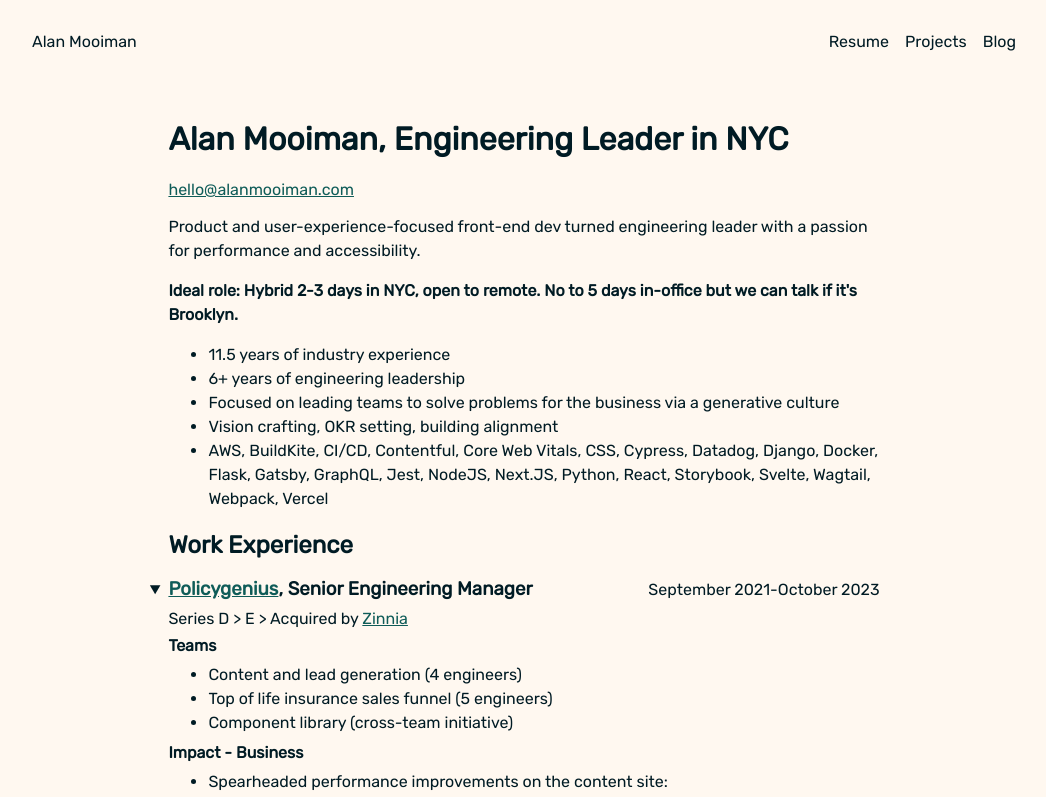
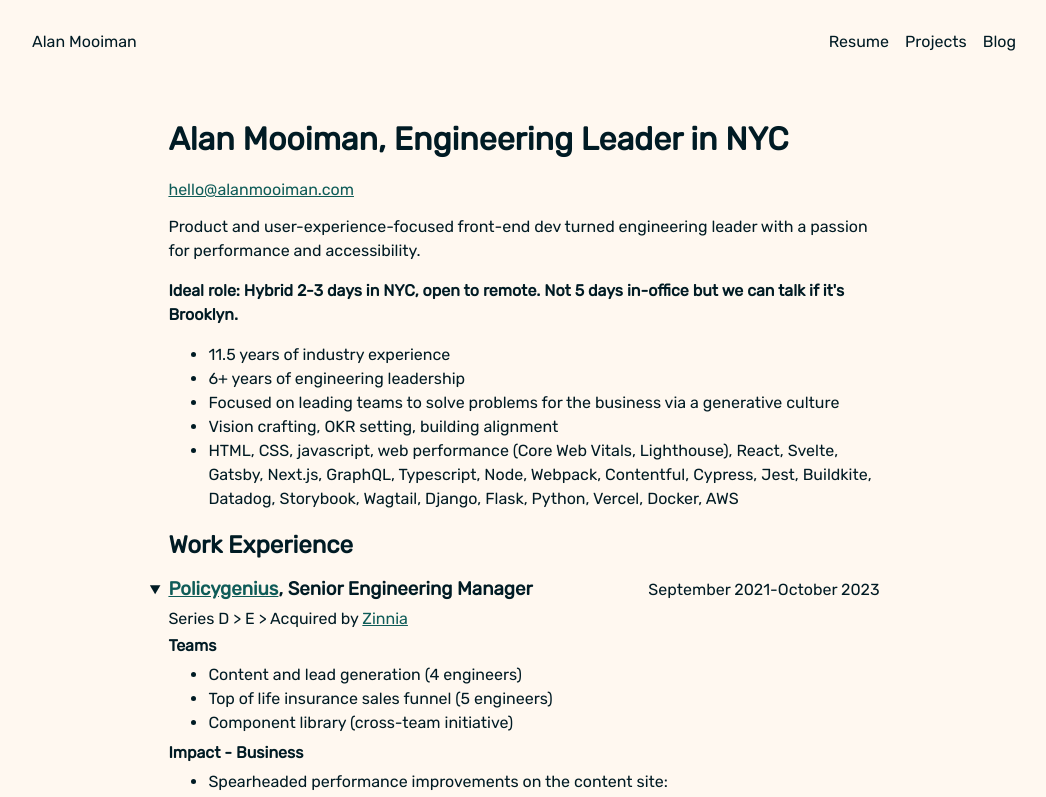
Before and after one commit to alanmoo/alanmoo-svelte, a SvelteKit app: page /resume/update in a window 1280 px wide. Shown: the top 797 px of the page, without its empty margins (116-1162 px from the left). Built offline with nearby package versions, Linux system fonts and the light colour scheme.

Commit message:
Organize skills

```diff
--- a/src/routes/resume/update/+page.svelte
+++ b/src/routes/resume/update/+page.svelte
@@ -39,8 +39,8 @@
 		</p>
 		<p>
 			<strong>
-				Ideal role: Hybrid 2-3 days in NYC, open to remote. No to 5 days in-office but we can talk
-				if it's Brooklyn.
+				Ideal role: Hybrid 2-3 days in NYC, open to remote. Not 5 days in-office but we can talk if
+				it's Brooklyn.
 			</strong>
 		</p>
 	</header>
@@ -56,10 +56,9 @@
 				</li>
 				<li>Vision crafting, OKR setting, building alignment</li>
 				<li>
-					<!-- ToDo: Change this to be strongest to weakest -->
-					AWS, BuildKite, CI/CD, Contentful, Core Web Vitals, CSS, Cypress, Datadog, Django, Docker,
-					Flask, Gatsby, GraphQL, Jest, NodeJS, Next.JS, Python, React, Storybook, Svelte, Wagtail, Webpack,
-					Vercel
+					HTML, CSS, javascript, web performance (Core Web Vitals, Lighthouse), React, Svelte,
+					Gatsby, Next.js, GraphQL, Typescript, Node, Webpack, Contentful, Cypress, Jest, Buildkite,
+					Datadog, Storybook, Wagtail, Django, Flask, Python, Vercel, Docker, AWS
 				</li>
 			</ul>
 		</section>
@@ -513,15 +512,9 @@
 		h2 {
 			font-size: 1.33em;
 		}
-		.title {
-			display: inline-block;
-			margin: 0 1em 0 0;
-		}
-
 		h3 {
 			font-size: 1.25em;
 		}
-
 		.show-print {
 			display: block;
 			float: right;
```
